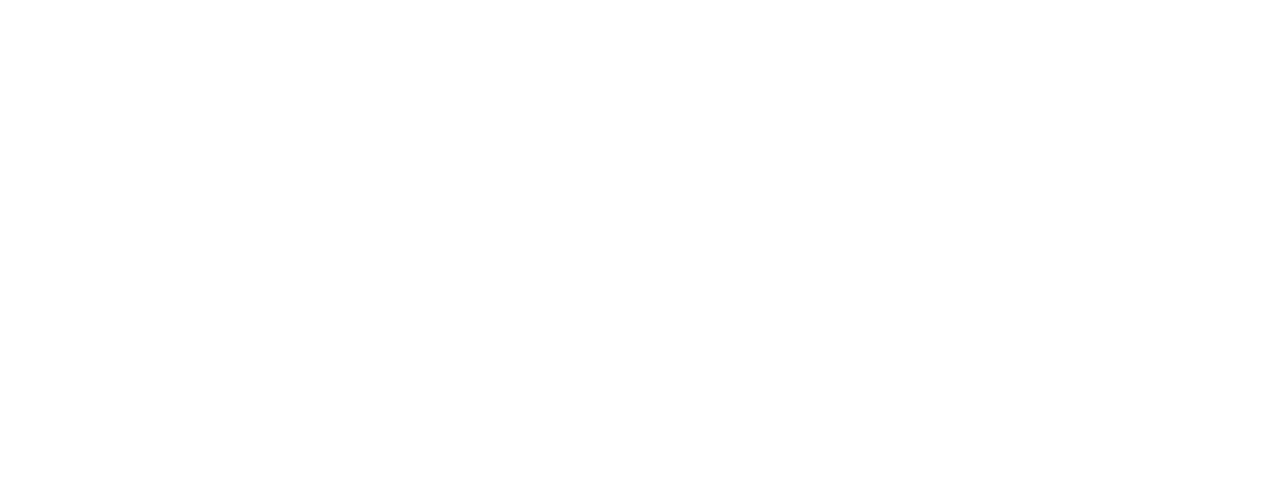
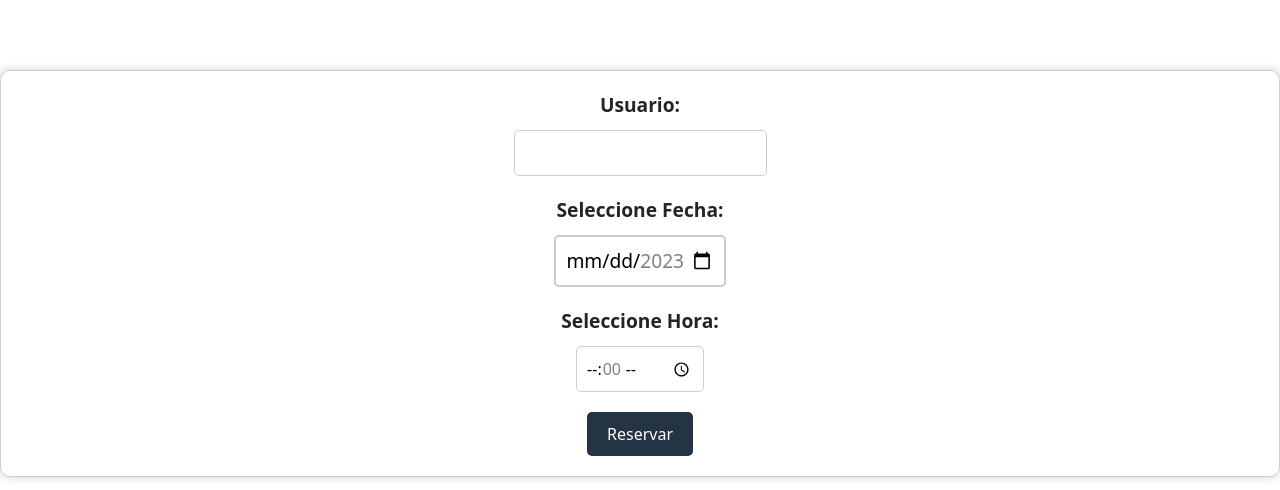
Before and after one commit to DanielLopezZermeno/Cine-mini-Proyecto, an Angular app: page /reservar/1 in a window 1280 px wide. Shown: the part 820-1310 px from the top of the page. Before the commit the page ends 890 px from the top, so only its background shows below. Built offline with nearby package versions, Linux system fonts and the light colour scheme.

Commit message:
3 files modified

```diff
--- a/src/app/reservar/reservar.component.css
+++ b/src/app/reservar/reservar.component.css
@@ -47,3 +47,44 @@ input[type='date']:focus {
   border-color: #008cba;
   box-shadow: 0 0 5px #008cba;
 }
+.mi-formulario {
+  display: flex;
+  flex-direction: column;
+  align-items: center;
+  padding: 20px;
+  border: 1px solid #ccc;
+  border-radius: 10px;
+  box-shadow: 0px 0px 10px rgba(0, 0, 0, 0.2);
+}
+
+label {
+  font-weight: bold;
+  margin-bottom: 10px;
+}
+
+input {
+  padding: 10px;
+  margin-bottom: 20px;
+  border: 1px solid #ccc;
+  border-radius: 5px;
+  font-size: 16px;
+  outline: none;
+}
+
+input:focus {
+  border-color: #007bff;
+}
+
+button {
+  background-color: #253444;
+  color: #fff;
+  padding: 10px 20px;
+  border: none;
+  border-radius: 5px;
+  font-size: 16px;
+  cursor: pointer;
+}
+
+button:hover {
+  background-color: #00000088;
+}
--- a/src/app/reservar/reservar.component.html
+++ b/src/app/reservar/reservar.component.html
@@ -21,23 +21,16 @@
     </tr>
   </table>
 </div>
-<!--
-<form (ngSubmit)="reservar()">
+
+<form #formulario class="mi-formulario" (ngSubmit)="reservar(formulario.value)">
   <label for="usuario">Usuario:</label>
-  <input
-    type="text"
-    id="usuario"
-    name="usuario"
-    [(ngModel)]="usuario"
-    required
-  />
+  <input type="text" id="usuario" name="usuario" required />
 
   <label for="start">Seleccione Fecha:</label>
   <input
     type="date"
     id="start"
     name="fecha"
-    [(ngModel)]="fecha"
     min="2023-05-14"
     max="2023-12-31"
   />
@@ -47,7 +40,6 @@
     type="time"
     id="hora"
     name="hora"
-    [(ngModel)]="hora"
     min="09:00"
     max="18:00"
     step="3600"
@@ -55,4 +47,3 @@
 
   <button type="submit">Reservar</button>
 </form>
--->
--- a/src/app/reservar/reservar.component.ts
+++ b/src/app/reservar/reservar.component.ts
@@ -17,10 +17,18 @@ export class ReservarComponent implements OnInit {
     private route: ActivatedRoute,
     private carteleraService: CarteleraService
   ) {}
-  /*
-  reservar() {
+
+  reservar(formulario: any) {
+    const usuario = formulario.usuario;
+    const fecha = formulario.fecha;
+    const hora = formulario.hora;
+
     // Revisar si el usuario existe en el localStorage
-    const usuarioExiste = localStorage.getItem('usuario') === this.usuario;
+    // Obtener el arreglo de usuarios del localStorage
+    const usuarios = JSON.parse(localStorage.getItem('usuarios'));
+
+    // Buscar el usuario ingresado en el arreglo de usuarios
+    const usuarioExiste = usuarios.find((u) => u.username === usuario);
 
     if (usuarioExiste) {
       // Guardar la información de la reserva en el localStorage
@@ -28,8 +36,8 @@ export class ReservarComponent implements OnInit {
         'reserva',
         JSON.stringify({
           peliculaId: this.pelicula.id,
-          fecha: this.fecha,
-          hora: this.hora,
+          fecha: fecha,
+          hora: hora,
         })
       );
 
@@ -39,7 +47,7 @@ export class ReservarComponent implements OnInit {
       // Mostrar un mensaje de error
       alert('Usuario no encontrado!');
     }
-  }*/
+  }
 
   ngOnInit(): void {
     const id = this.route.snapshot.paramMap.get('id');
```
